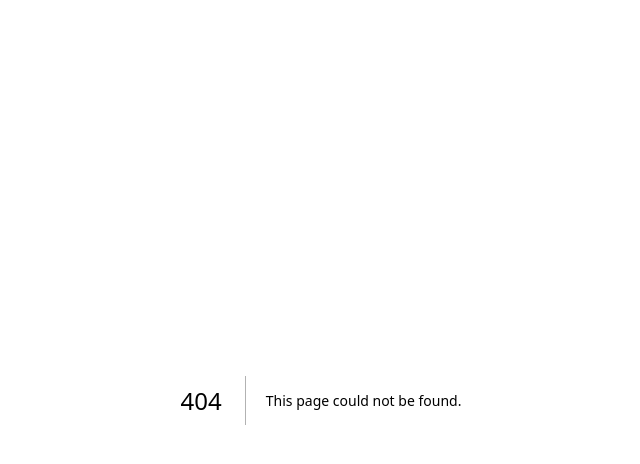
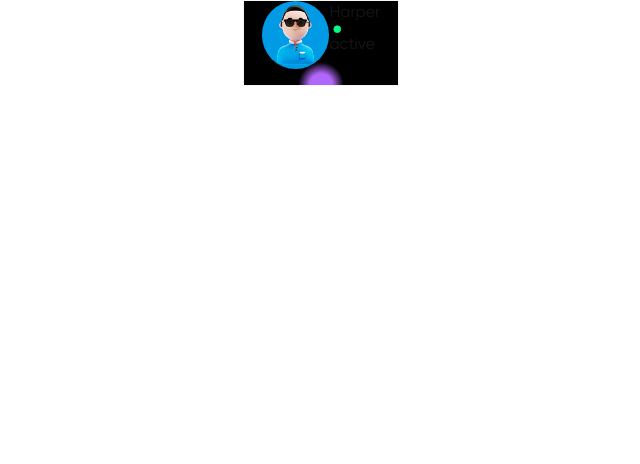
Before and after one commit to kinoi1/chat-app, a Next.js app: page /chat in a window 1280 px wide. Before the commit this address had no page. Shown: the top 464 px of the page, without its empty margins (319-959 px from the left). Built offline with nearby package versions, Linux system fonts and the light colour scheme.

Commit message:
add new page

```diff
--- /dev/null
+++ b/src/pages/chat/index.tsx
@@ -0,0 +1,28 @@
+"use client"
+// import { Swiper, SwiperSlide } from "swiper/react";
+import "swiper/css";
+import "swiper/css/bundle"; // ✅ Tambahkan ini
+import Image from "next/image";
+
+export default function chat() {
+    const personChatWidth = 50;
+    const personChatHeight = 50;
+return (
+    <>
+        <div className="main-container bg-[radial-gradient(circle_at_bottom,_rgba(124,1,246,0.6)_10%,_rgba(0,0,0,1)_20%)]">
+            <div className="header-chat-section">
+                <div className="header-chat flex flex-row">
+                    <div className="img-chat-container bg-user-1">
+                        <Image src="/person/person-1.png" alt="" width={personChatWidth} height={personChatHeight} />
+                    </div>
+                    <div className="chat-text flex flex-col">
+                        <span>Harper</span>
+                        <span><i className="icon-ellips"></i> active</span>
+                    </div>
+                </div>
+            </div>
+
+        </div>
+    </>
+)
+}
--- a/src/pages/index.tsx
+++ b/src/pages/index.tsx
@@ -3,6 +3,7 @@ import { Swiper, SwiperSlide } from "swiper/react";
 import "swiper/css";
 import "swiper/css/bundle"; // ✅ Tambahkan ini
 import Image from "next/image";
+import Link from "next/link";
 
 type dataChat = {
   id: number;
@@ -25,7 +26,7 @@ export default function Home() {
   ];
   return (
     <>
-    <div className="main-container">
+    <div className="main-container bg-[radial-gradient(circle_at_bottom,_rgba(124,1,246,0.6)_10%,_rgba(0,0,0,1)_20%)]">
       <div className="header-container">
         <div className="header-text text-2xl">Messages</div>
         <div className="header-icon">
@@ -101,7 +102,7 @@ export default function Home() {
 
       <div className="chat-section">
       {dataChat.map((data) => (
-      <div key={data.id} className="chat-container gap-2">
+      <Link href="/chat" key={data.id} className="chat-container gap-2">
           <div className="img-chat-container bg-user-1">
             <Image src="/person/person-1.png" alt="" width={personChatWidth} height={personChatHeight} />
           </div>
@@ -115,7 +116,7 @@ export default function Home() {
               <span className="flex justify-end"> <span className="bg-purple aspect-square unread">{data.unread}</span></span>
             </div>
           </div>
-      </div>
+      </Link>
       ))}
       </div>
 
--- a/src/styles/main.css
+++ b/src/styles/main.css
@@ -16,6 +16,11 @@ body {
   font-family: 'Gilroy', sans-serif;
 }
 
+#__nex{
+  flex: 1 auto;
+  justify-content: center;
+  display: flex;
+}
 .main-container {
   max-width: 480px !important;
   border: 1px solid #f5f5f5;
@@ -185,6 +190,7 @@ body {
   display: flex;
   flex-direction: column;
   gap:0.5rem;
+  margin-bottom: 5rem;
 }
 .chat-container{
   display: flex;
@@ -215,3 +221,12 @@ body {
 .menu{
   border-radius: 3rem;
 }
+
+/* chat section */
+.header-char{
+  background-color: #504F50;
+  display: flex;
+  flex-direction: row;
+  padding:2rem;
+}
+/* end chat section */
```
